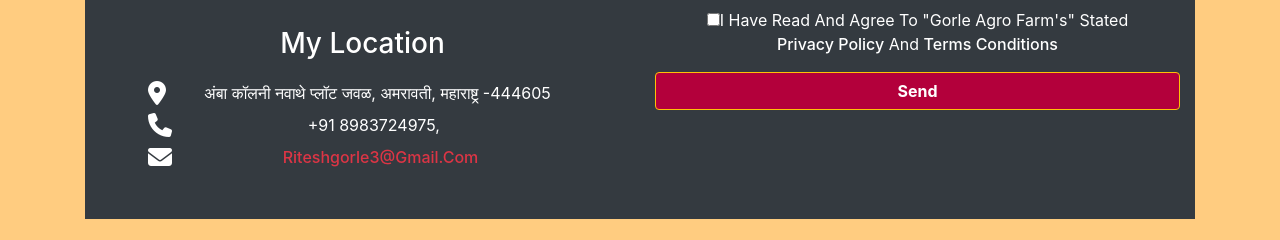
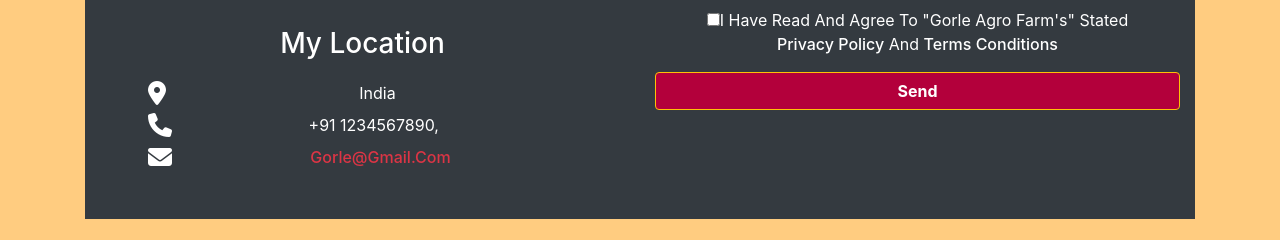
Before and after one commit to RiteshGorle/RG-Farm, a plain HTML site: page contact.html in a window 1280 px wide. Shown: the part 553-793 px from the top of the page. Drawn offline with nearby package versions, Linux system fonts and the light colour scheme.

Commit message:
contact details change

```diff
--- a/contact.html
+++ b/contact.html
@@ -107,15 +107,15 @@
                         <ul class="list-unstyled li-space-lg">
                             <li class="media">
                                 <i class="fa fa-map-marker ml-5 mb-2" style="font-size:24px"></i>
-                                <div class="media-body mr-5">अंबा कॉलनी नवाथे प्लॉट जवळ, अमरावती, महाराष्ट्र -444605 </div>
+                                <div class="media-body mr-5">India </div>
                             </li>
                             <li class="media">
                                 <i class="fa fa-phone ml-5 mb-2" style="font-size:24px"></i>
-                                <div class="media-body mr-5">+91 8983724975, &nbsp;&nbsp;</div>
+                                <div class="media-body mr-5">+91 1234567890, &nbsp;&nbsp;</div>
                             </li>
                             <li class="media">
                                 <i class="fa fa-envelope ml-5" style="font-size:24px"></i>
-                                <div class="media-body mr-5"><a class="text-danger" href="#">Riteshgorle3@gmail.com</a> </div>
+                                <div class="media-body mr-5"><a class="text-danger" href="#">Gorle@gmail.com</a> </div>
                             </li>
                         </ul>
                     </div> <!-- end of text-container -->
```
